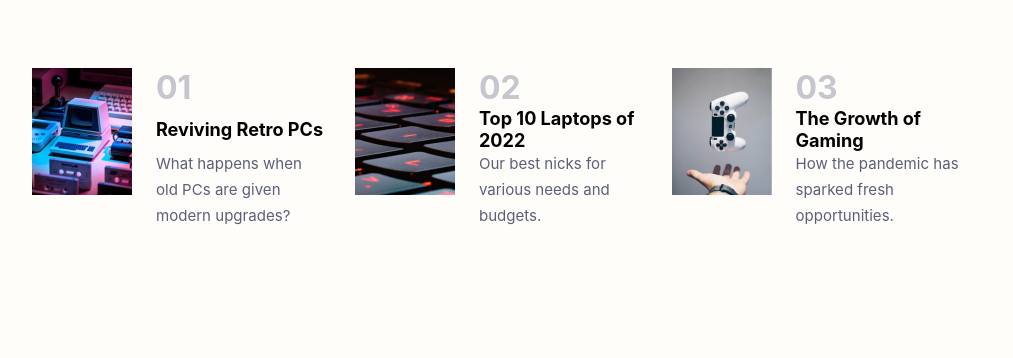
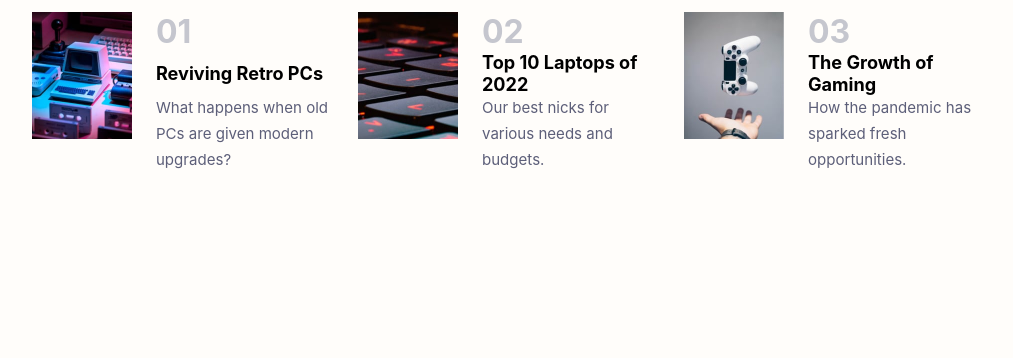
Before and after one commit to MundatiC/News_homepage, a plain HTML site: page index.html in a window 1280 px wide. Shown: the part 761-1119 px from the top of the page, without its empty margins (133-1146 px from the left). After the commit the page ends 1063 px from the top, so only its background shows below. Drawn offline with Linux system fonts and the light colour scheme; a web font is replaced by a local one.

Commit message:
made some changes

```diff
--- a/index.html
+++ b/index.html
@@ -30,6 +30,7 @@
 
                 </div>
 
+                <div>
                     <img class="bigImgDesk" src="images/image-web-3-desktop.jpg" alt="">
                         <img class="bigImgMobile" src="images/image-web-3-mobile.jpg" alt="">
 
@@ -46,6 +47,9 @@
                                 </div>
                                 <div class="button"><button>READ MORE</button></div>
                             </div>
+                </div>
+
+
 
 
                     <div class="new newflex">
@@ -67,6 +71,7 @@
                         </div>
                     </div>
 
+                    <div class="featuredSection">
                         <div class="beige beige1">
                             <div class="smallImg beigeSub"><img src="images/image-retro-pcs.jpg" alt=""></div>
                             <div class="beigeText beigeSub">
@@ -94,7 +99,12 @@
                                     fresh opportunities.</p>
                             </div>
                         </div>
+
+                    </div>
+
                 </main>
+
+                <script></script>
 
     </body>
 
--- a/style.css
+++ b/style.css
@@ -16,7 +16,7 @@
         'nav nav nav nav nav nav'
         'bigImgDesk bigImgDesk bigImgDesk bigImgDesk new new'
         'BrightFuture BrightFuture smalltext smalltext new new'
-        'beige1 beige1 beige2 beige2 beige3 beige3';
+        'featuredSection featuredSection featuredSection featuredSection featuredSection featuredSection';
     grid-gap: 1.75rem 1.88rem;
     background-color: hsl(36, 100%, 99%);
     padding: 5.6rem 10.31rem 8.06rem 10.31rem;
@@ -42,17 +42,12 @@
     grid-area: new;
 }
 
-.beige1 {
-    grid-area: beige1;
-}
-
-.beige2 {
-    grid-area: beige2;
-}
-
-.beige3 {
-    grid-area: beige3;
-}
+.featuredSection {
+    grid-area: featuredSection;
+    display: grid;
+    grid-template-columns: repeat(3, 1fr);
+    grid-gap: 1.75rem;
+  }
 
 
 
@@ -308,6 +303,13 @@
         display: block;
     }
 
+    .featuredSection {
+
+        display: grid;
+        grid-template-columns: repeat(1, 1fr);
+        grid-gap: 1.75rem;
+      }
+
 
 
 }
```
Lines whose indentation alone changed are shown as unchanged.
